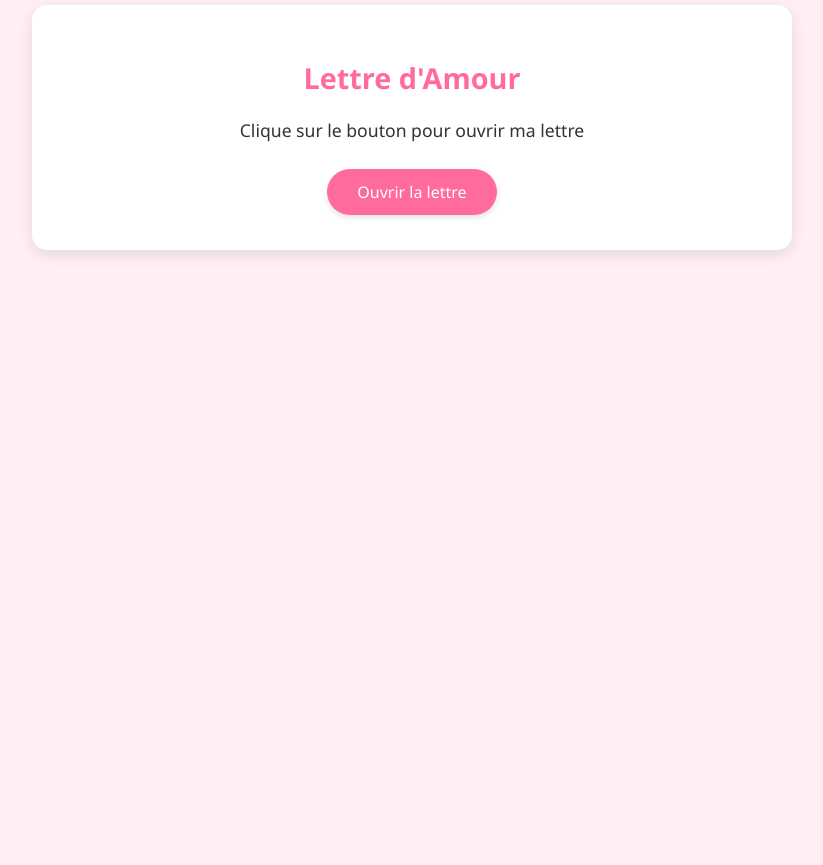
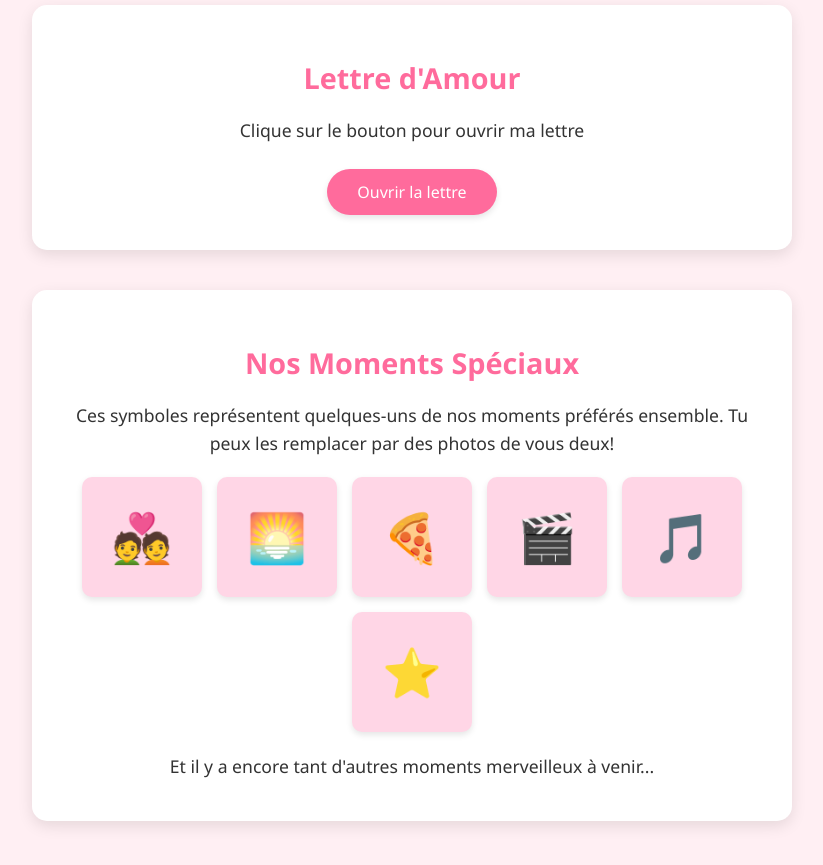
Before and after one commit to sachadblt/MaCherie, a plain HTML site: page index.html in a window 1280 px wide. Shown: the part 1611-2476 px from the top of the page, without its empty margins (228-1051 px from the left). Before the commit the page ends 1911 px from the top, so only its background shows below. Drawn offline with Linux system fonts and the light colour scheme.

Commit message:
Update index.html

```diff
--- a/index.html
+++ b/index.html
@@ -314,6 +314,23 @@
         <p class="signature">Avec tout mon amour,<br>Ton amoureux</p>
       </div>
     </section>
+
+    <section id="special-moments" class="section">
+      <h2>Nos Moments Spéciaux</h2>
+      <p>Ces symboles représentent quelques-uns de nos moments préférés ensemble.
+         Tu peux les remplacer par des photos de vous deux!</p>
+
+      <div class="gallery">
+        <div class="gallery-item floating">💑</div>
+        <div class="gallery-item floating">🌅</div>
+        <div class="gallery-item floating">🍕</div>
+        <div class="gallery-item floating">🎬</div>
+        <div class="gallery-item floating">🎵</div>
+        <div class="gallery-item floating">⭐</div>
+      </div>
+
+      <p>Et il y a encore tant d'autres moments merveilleux à venir...</p>
+    </section>
   </div>
 
   <script>
```
